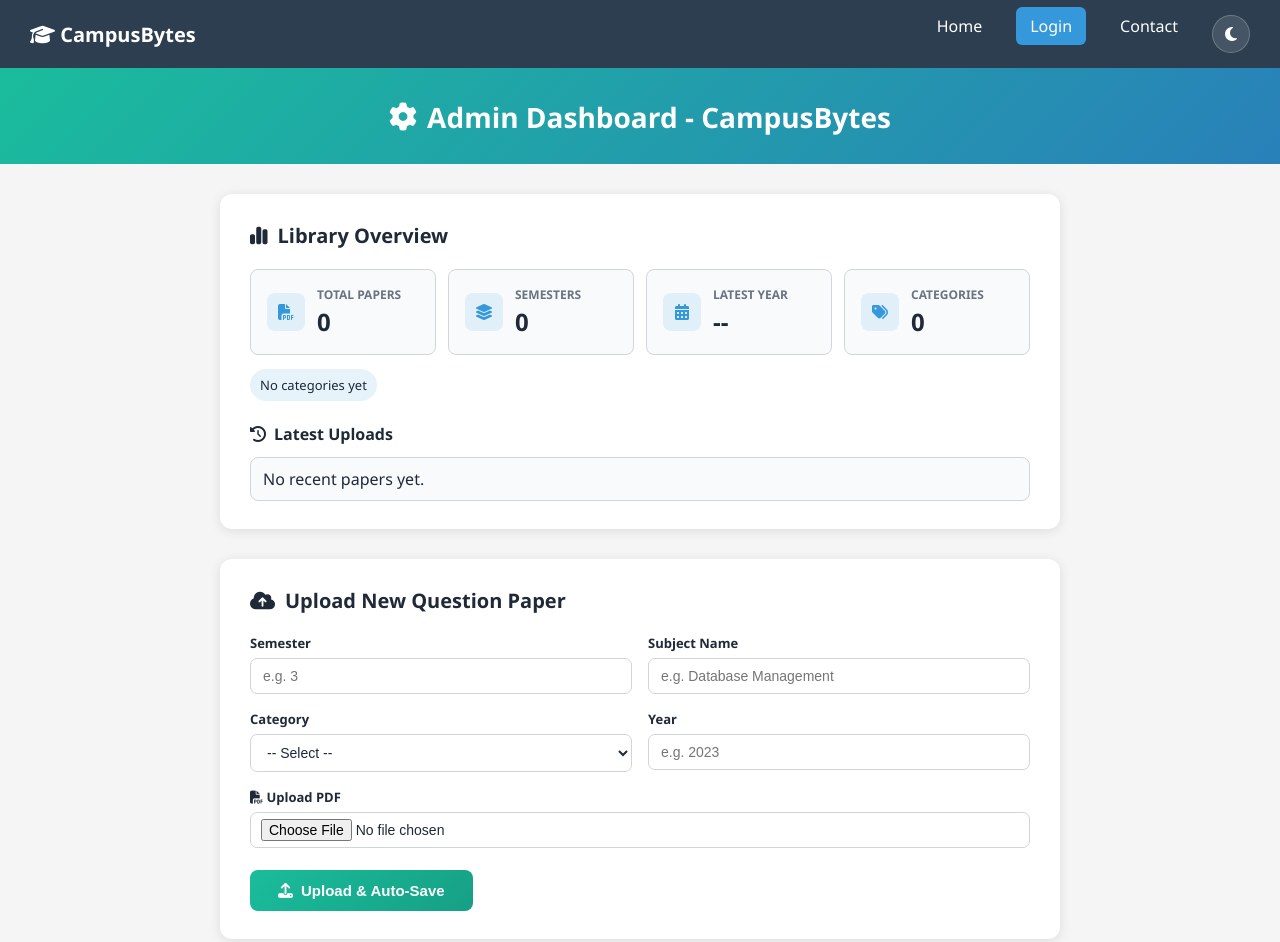
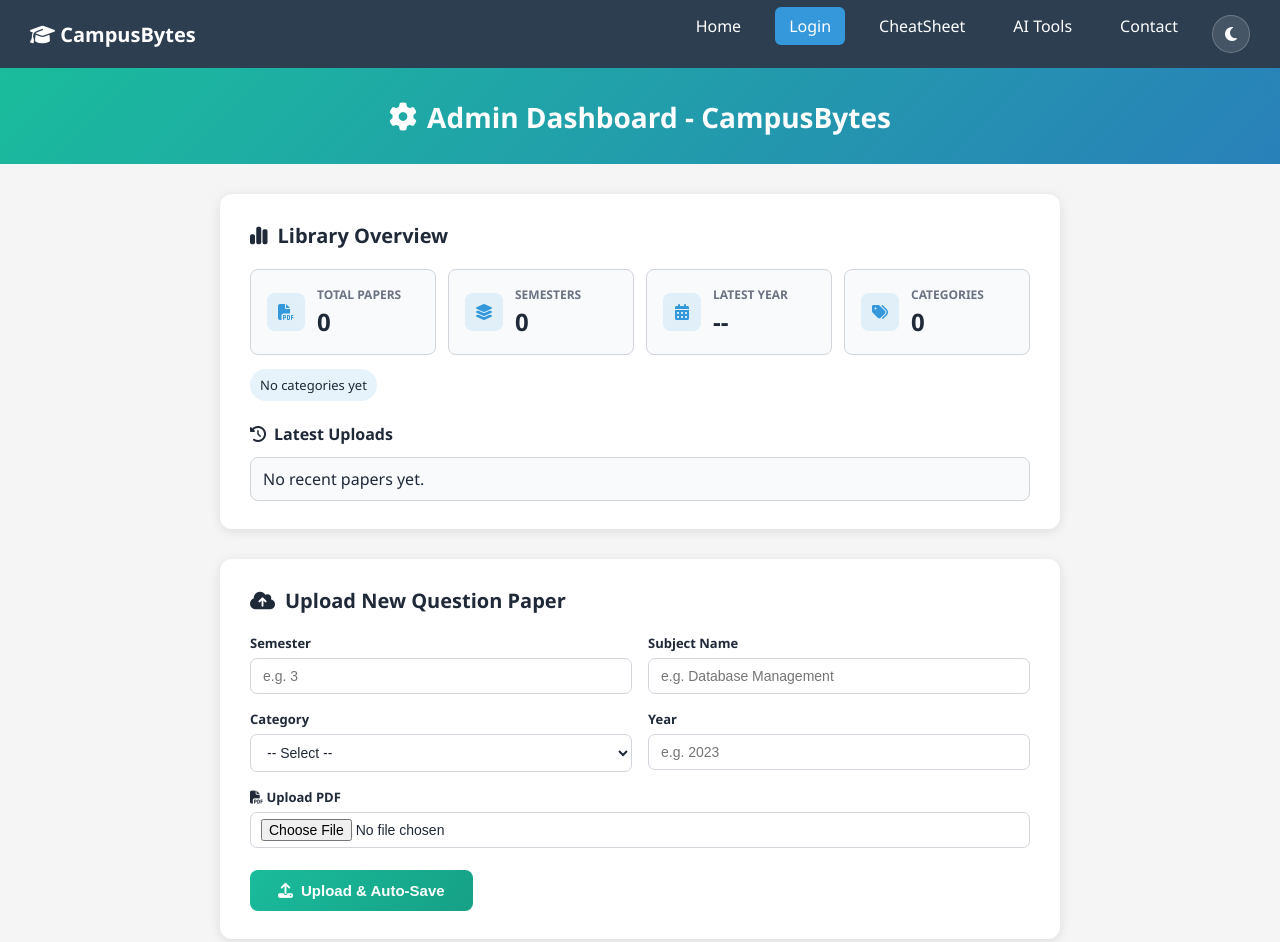
Before and after one commit to code-with-akki010/College_pyq_website, a website: page admin.html in a window 1280 px wide. Shown: the top 942 px of the page. Drawn offline with Linux system fonts and the light colour scheme; no server answers.

Commit message:
Modify admin.html with new links and content
Updated navigation links and added new resources.

```diff
--- a/admin.html
+++ b/admin.html
@@ -22,6 +22,8 @@
         <ul class="nav-links" id="primary-nav">
             <li><a href="index.html">Home</a></li>
             <li><a href="login.html" class="active">Login</a></li>
+            <li><a href="https://quickref.me/index.html">CheatSheet</a></li>
+            <li><a href="https://www.aixploria.com/en/">AI Tools</a></li>
             <li><a href="index.html#contact">Contact</a></li>
             <li>
                 <button class="theme-toggle" type="button" aria-label="Switch theme" title="Switch theme">
```
